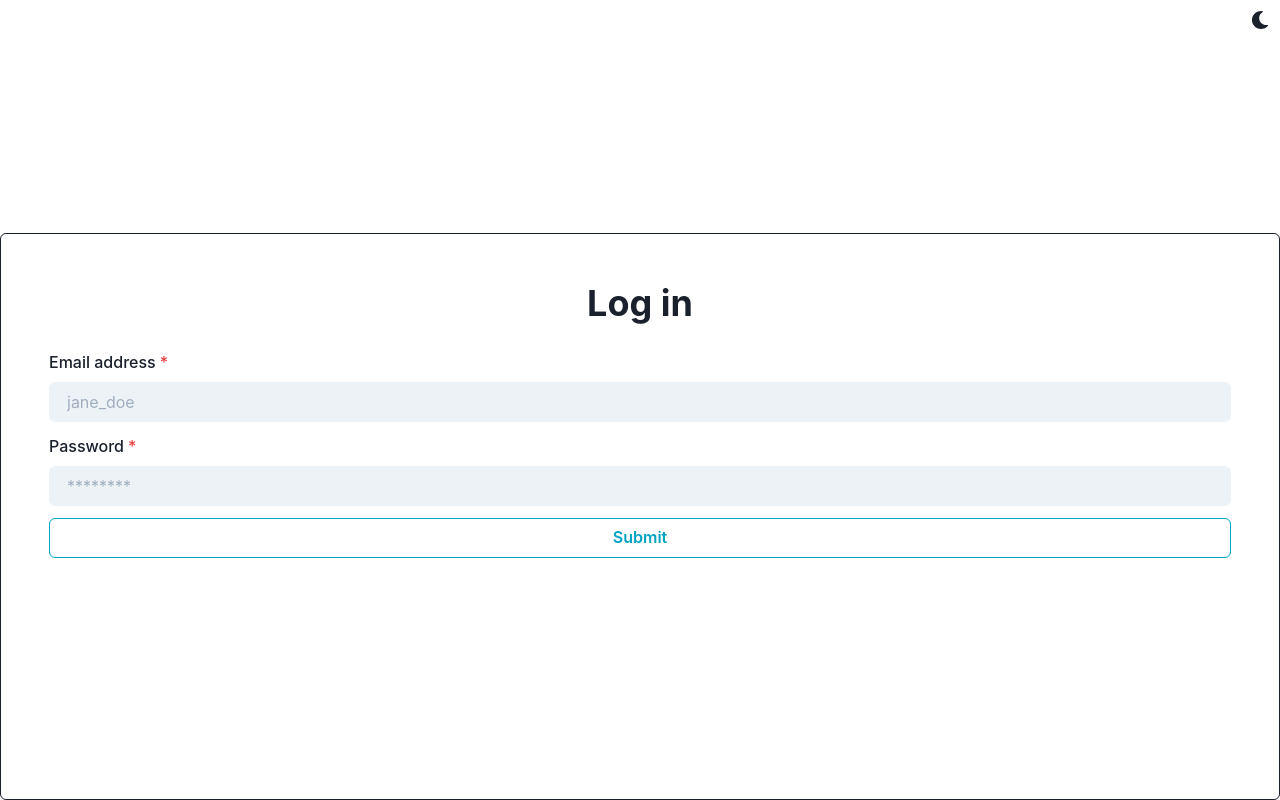
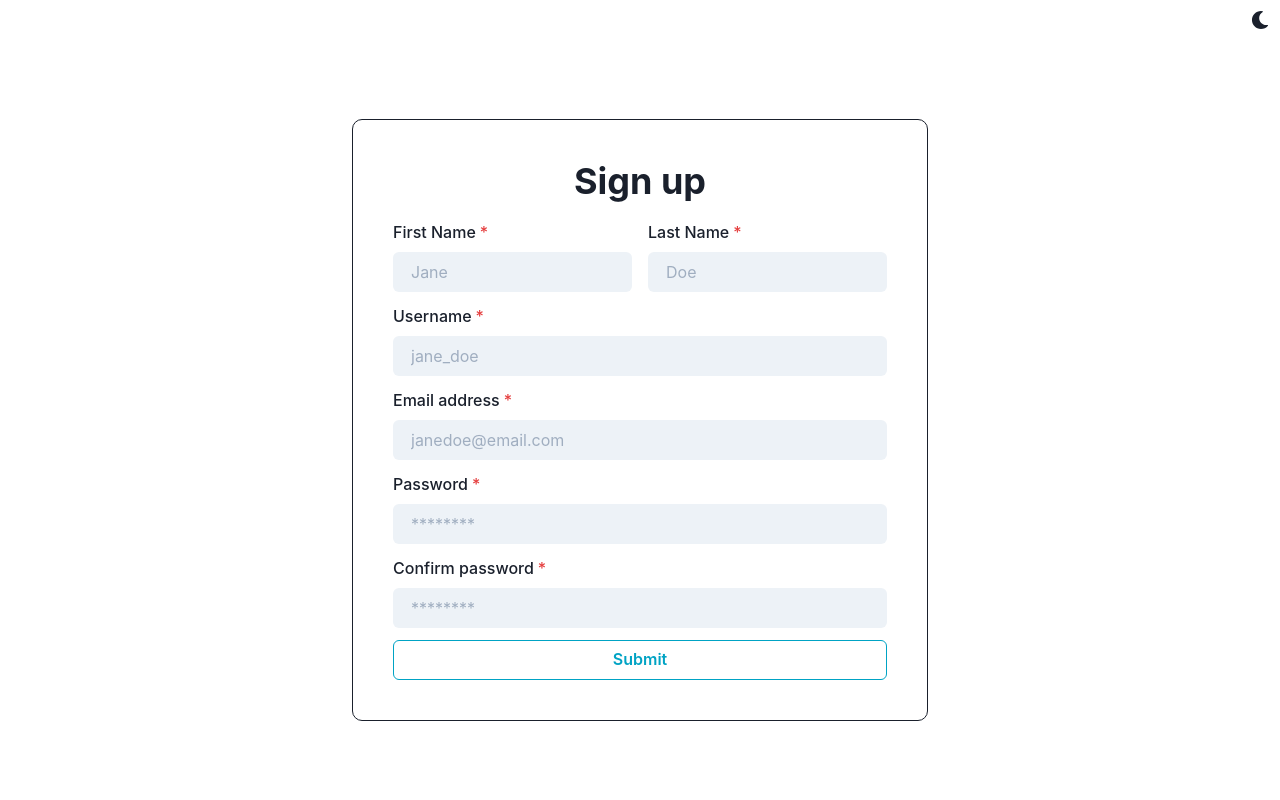
Before and after one commit to Gunzelb/public-square, a React (Create React App) app in the folder client/: page / in a window 1280 px wide. Built offline with nearby package versions, Linux system fonts and the light colour scheme.

Commit message:
Added margins and Signup form onchange and onsubmit handlers

```diff
--- a/client/src/App.js
+++ b/client/src/App.js
@@ -4,8 +4,8 @@ import { ChakraProvider, Box, VStack, Grid, theme,} from '@chakra-ui/react';
 import { ColorModeSwitcher } from './ColorModeSwitcher';
 
 // Components
-import LoginForm from './components/LoginForm';
-// import SignupForm from './components/SignupForm';
+// import LoginForm from './components/LoginForm';
+import SignupForm from './components/SignupForm';
 // import Posts from './components/Posts';
 
 function App() {
@@ -14,8 +14,8 @@ function App() {
       <Box textAlign="center" fontSize="xl">
         <Grid minH="100vh">
           <ColorModeSwitcher justifySelf="flex-end" />
-            <LoginForm />
-            {/* <SignupForm /> */}
+            {/* <LoginForm /> */}
+            <SignupForm />
             {/* <Posts/> */}
         </Grid>
       </Box>
--- a/client/src/components/LoginForm.js
+++ b/client/src/components/LoginForm.js
@@ -12,6 +12,8 @@ function LoginForm() {
     const [password, setPassword] = useState("");
 
     const handleInputChange = (e) => {
+        e.preventDefault()
+
         // Getting the value and name of the input which triggered the change
         const inputType = e.target.name;
         const inputValue = e.target.value;
@@ -36,7 +38,7 @@ function LoginForm() {
 
 
     return (
-        <Flex direction="column" border="1px" p={12} rounded={6}>
+        <Flex direction="column" justifySelf="center" alignSelf="start" border="1px" p={12} rounded={6} width="40%">
             <Heading mb={6}>Log in</Heading>
             <FormControl id="email" isRequired>
 
--- a/client/src/components/SignupForm.js
+++ b/client/src/components/SignupForm.js
@@ -1,39 +1,108 @@
-import React from "react";
+import React, {useState} from "react";
 import { Flex, Input, Heading, Button } from "@chakra-ui/react";
 import { FormControl, FormLabel } from "@chakra-ui/react";
 
 
 function SignupForm() {
-    //
-    // const [inputUsername, setUserName] = useState("");
-    // const [inputPassword, setPassword] = useState("");
+
+    const [firstName, setFirstName] = useState("");
+    const [lastName, setLastName] = useState("");
+    const [email, setEmail] = useState("");
+    const [username, setUsername] = useState("");
+    const [password, setPassword] = useState("");
+    const [confirmPassword, setConfirmPassword] = useState("");
+
+    const handleInputChange = (e) => {
+        // Getting the value and name of the input which triggered the change
+        const inputType = e.target.name;
+        const inputValue = e.target.value;
+
+        // Based on the input type, we set the state of either email, username, and password
+        if(inputType === 'firstName'){
+            setFirstName(inputValue);
+        }
+        else if(inputType === 'lastName'){
+            setLastName(inputValue);
+        }
+        else if (inputType === "email"){
+            setEmail(inputValue);
+        }
+        else if (inputType === 'username') {
+            setUsername(inputValue);
+        }else if(inputType === "password") {
+            setPassword(inputValue);
+        }
+        else{
+            setConfirmPassword(inputValue);
+        }
+
+    };
+
+    const handleSubmit = (e) => {
+        e.preventDefault()
+
+        const Signup = {
+            first_name: firstName,
+            last_name: lastName,
+            email: email,
+            username: username,
+            password: password,
+            confirm: confirmPassword
+        }
+
+
+        console.log(Signup);
+        if(password !== confirmPassword){
+            console.log("Passwords do not match!");
+        }
+
+        //Set the states to empty strings
+        setFirstName("")
+        setLastName("")
+        setEmail("")
+        setUsername("")
+        setPassword("")
+        setConfirmPassword("")
+
+    }
 
     return (
-        <Flex direction="column" border="1px" p={10} rounded={10}>
-            <Heading mb={6}>Sign up</Heading>
+        <Flex direction="column" border="1px" p={10} rounded={10} justifySelf="center"
+            alignSelf="start" width="45%">
+            <Heading mb={4}>Sign up</Heading>
             <Flex direction="row">
                 <FormControl id="firstname" mr={4} isRequired>
                     <FormLabel>First Name</FormLabel>
-                    <Input type="text" placeholder="Jane" variant="filled" mb={3} />
+                    <Input type="text"  placeholder="Jane" variant="filled" mb={3}
+                    name="firstName" value={firstName} onChange={handleInputChange} />
                 </FormControl>
                 <FormControl id="lastname" isRequired>
                     <FormLabel>Last Name</FormLabel>
-                    <Input type="text" placeholder="Doe" variant="filled" mb={3} />
+                    <Input type="text"  placeholder="Doe" variant="filled" mb={3}
+                    name="lastName" value={lastName} onChange={handleInputChange} />
                 </FormControl>
             </Flex>
             <FormControl id="username" isRequired>
                 <FormLabel>Username</FormLabel>
-                <Input type="text" placeholder="jane_doe" variant="filled" mb={3} />
+                <Input type="text" placeholder="jane_doe" variant="filled" mb={3}
+                name="username" value={username} onChange={handleInputChange} />
             </FormControl>
             <FormControl id="email" isRequired>
                 <FormLabel>Email address</FormLabel>
-                <Input type="email" placeholder="janedoe@email.com" variant="filled" mb={3} />
+                <Input type="email" placeholder="janedoe@email.com" variant="filled" mb={3}
+                name="email" value={email} onChange={handleInputChange} />
             </FormControl>
             <FormControl id="password" isRequired>
                 <FormLabel>Password</FormLabel>
-                <Input type="password" placeholder="********" variant="filled" mb={3} />
+                <Input type="password" placeholder="********" variant="filled" mb={3}
+                name="password" onChange={handleInputChange} />
             </FormControl>
-            <Button colorScheme="cyan" variant="outline">
+            <FormControl id="confirmPassword" isRequired>
+                <FormLabel>Confirm password</FormLabel>
+                <Input type="password" placeholder="********" variant="filled" mb={3}
+                name="confirmPassword" onChange={handleInputChange} />
+            </FormControl>
+            <Button colorScheme="cyan" variant="outline" onClick={handleSubmit}>
                 Submit
             </Button>
         </Flex>
```
